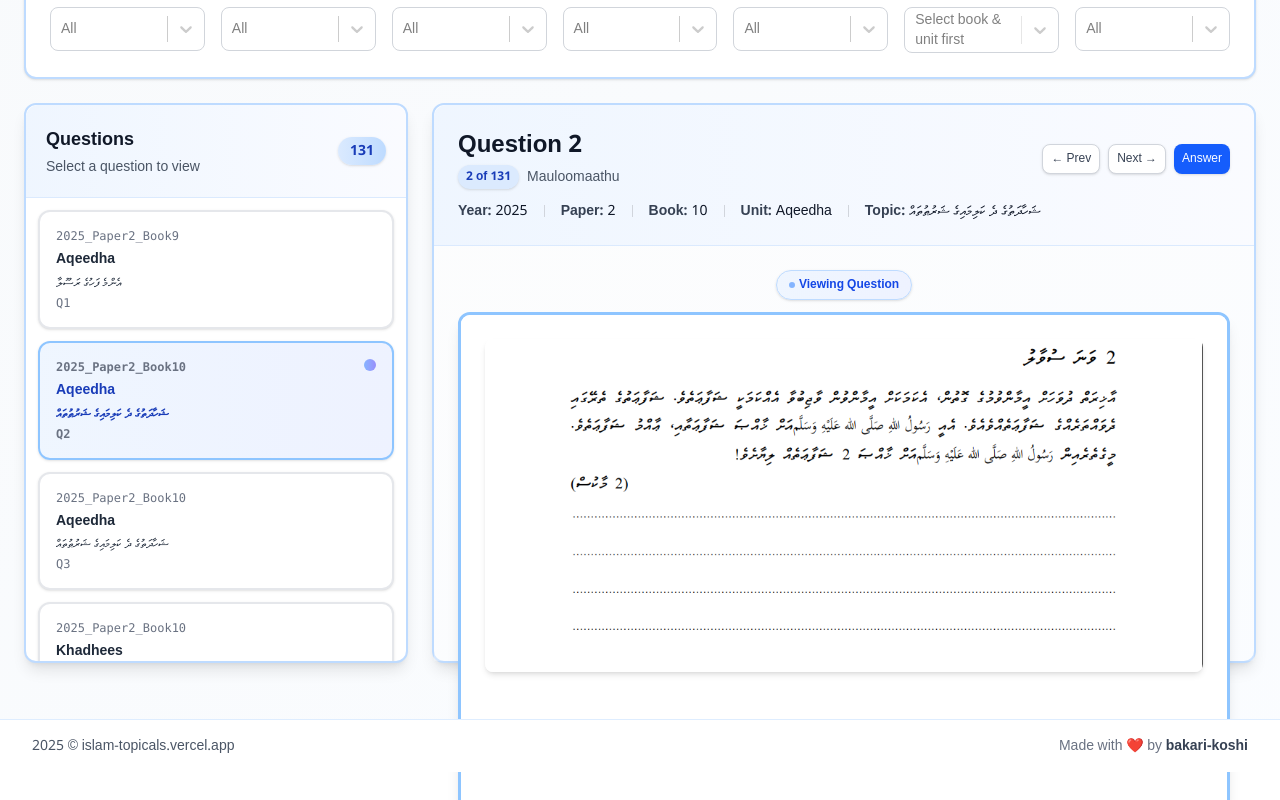
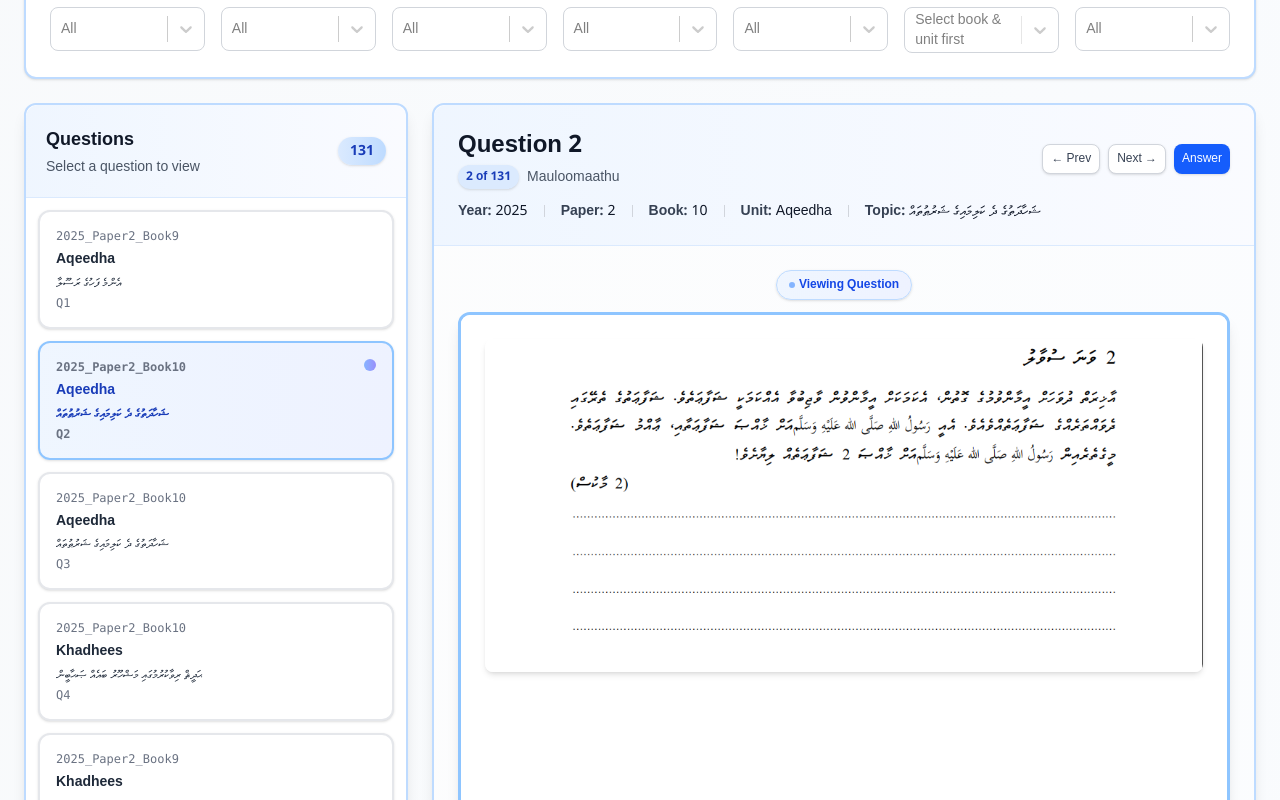
Before and after one commit to Anoof1895/islam-topicals, a React (Vite) app: page / in a window 1280 px wide. Both pictures are taken after a click on the element 216 px from the left and 634 px from the top of the page. Shown: the part 234-1034 px from the top of the page. Built offline with nearby package versions, Linux system fonts and the light colour scheme.

Commit message:
Adjust Question View Box 4th try

```diff
--- a/src/App.jsx
+++ b/src/App.jsx
@@ -104,15 +104,15 @@ const App = () => {
     <div className="min-h-screen bg-gradient-to-br from-slate-50 to-blue-50/30 flex flex-col">
       {/* Header - More compact design */}
       <header className="bg-white border-b border-blue-200/50 shadow-sm">
-        <div className="px-4 lg:px-8 py-3 lg:py-4"> {/* Reduced padding */}
-          <div className="flex flex-col sm:flex-row sm:justify-between sm:items-center gap-2"> {/* Reduced gap */}
+        <div className="px-4 lg:px-8 py-3 lg:py-4">
+          <div className="flex flex-col sm:flex-row sm:justify-between sm:items-center gap-2">
             <div>
-              <h1 className="text-xl lg:text-2xl font-bold text-gray-900">SSC ISLAM</h1> {/* Smaller text */}
-              <p className="text-gray-600 text-xs lg:text-sm mt-0.5">Topical Past Papers</p> {/* Smaller text */}
+              <h1 className="text-xl lg:text-2xl font-bold text-gray-900">SSC ISLAM</h1>
+              <p className="text-gray-600 text-xs lg:text-sm mt-0.5">Topical Past Papers</p>
             </div>
             <div className="text-left sm:text-right">
-              <div className="text-lg lg:text-xl font-bold text-blue-600">{filteredQuestions.length}</div> {/* Smaller text */}
-              <div className="text-xs text-gray-500"> {/* Smaller text */}
+              <div className="text-lg lg:text-xl font-bold text-blue-600">{filteredQuestions.length}</div>
+              <div className="text-xs text-gray-500">
                 question{filteredQuestions.length !== 1 ? 's' : ''} found
               </div>
             </div>
@@ -121,7 +121,7 @@ const App = () => {
       </header>
 
       {/* Main Content - This will grow to take available space */}
-      <div className="flex-1 p-3 lg:p-6"> {/* Reduced padding on mobile */}
+      <div className="flex-1 p-3 lg:p-6 flex flex-col min-h-0">
         <Filters
           options={options}
           selectedFilters={selectedFilters}
@@ -132,10 +132,10 @@ const App = () => {
           topicNames={topicNames}
         />
 
-        {/* Side-by-side layout - More space for smaller screens */}
-        <div className="flex flex-col lg:flex-row gap-3 lg:gap-6 mt-3 lg:mt-6 h-auto lg:h-[calc(100vh-240px)]"> {/* Adjusted height to account for footer */}
+        {/* Side-by-side layout - More flexible height */}
+        <div className="flex flex-col lg:flex-row gap-3 lg:gap-6 mt-3 lg:mt-6 flex-1 min-h-0">
           {/* Question List - Full width on mobile, fixed on desktop */}
-          <div className="w-full lg:w-96 flex-shrink-0 h-80 lg:h-full"> {/* Reduced mobile height */}
+          <div className="w-full lg:w-96 flex-shrink-0 flex flex-col min-h-0">
             <QuestionList
               questions={filteredQuestions}
               selectedQuestionId={selectedQuestionId}
@@ -146,7 +146,7 @@ const App = () => {
           </div>
 
           {/* Question View - Full width on mobile, flex on desktop */}
-          <div className="flex-1 min-w-0 h-80 lg:h-full"> {/* Reduced mobile height */}
+          <div className="flex-1 min-w-0 flex flex-col min-h-0">
             <QuestionView
               question={filteredQuestions.find(q => q.id === selectedQuestionId)}
               questions={filteredQuestions}
--- a/src/pages/QuestionView.jsx
+++ b/src/pages/QuestionView.jsx
@@ -55,7 +55,7 @@ const QuestionView = ({ question, questions, setSelectedQuestionId, unitNames, q
   };
 
   return (
-    <div className="bg-white rounded-xl shadow-lg border-2 border-blue-200 h-full flex flex-col">
+    <div className="bg-white rounded-xl shadow-lg border-2 border-blue-200 h-full flex flex-col min-h-0">
       {/* Fixed Header - More compact */}
       <div className="flex-shrink-0 p-3 lg:p-6 border-b border-blue-100 bg-gradient-to-r from-blue-50 to-indigo-50/30 rounded-t-xl">
         <div className="flex flex-col gap-3">
@@ -139,9 +139,9 @@ const QuestionView = ({ question, questions, setSelectedQuestionId, unitNames, q
         </div>
       </div>
 
-      {/* Scrollable Question Image Area - Better mobile optimization */}
+      {/* Scrollable Question Image Area - Better height management */}
       <div className="flex-1 min-h-0 p-3 lg:p-6 bg-gradient-to-br from-gray-50/50 to-blue-50/30">
-        <div className="h-full flex flex-col">
+        <div className="h-full flex flex-col min-h-0">
           {/* Status badge - Smaller on mobile */}
           <div className="text-center mb-3 flex-shrink-0">
             <div className={`inline-flex items-center gap-1 px-3 py-1.5 rounded-full border shadow-sm text-xs ${
@@ -160,8 +160,8 @@ const QuestionView = ({ question, questions, setSelectedQuestionId, unitNames, q
             </div>
           </div>
 
-          {/* Scrollable Image Container - Better mobile sizing */}
-          <div className="flex-1 bg-white rounded-xl border-2 lg:border-3 border-blue-300 shadow-lg overflow-hidden min-h-[250px] sm:min-h-[350px] md:min-h-[450px] lg:min-h-[500px]">
+          {/* Scrollable Image Container - Better height management */}
+          <div className="flex-1 bg-white rounded-xl border-2 lg:border-3 border-blue-300 shadow-lg overflow-hidden min-h-0">
             <div
               ref={scrollContainerRef}
               className="h-full overflow-y-auto p-3 lg:p-6 bg-white"
```
